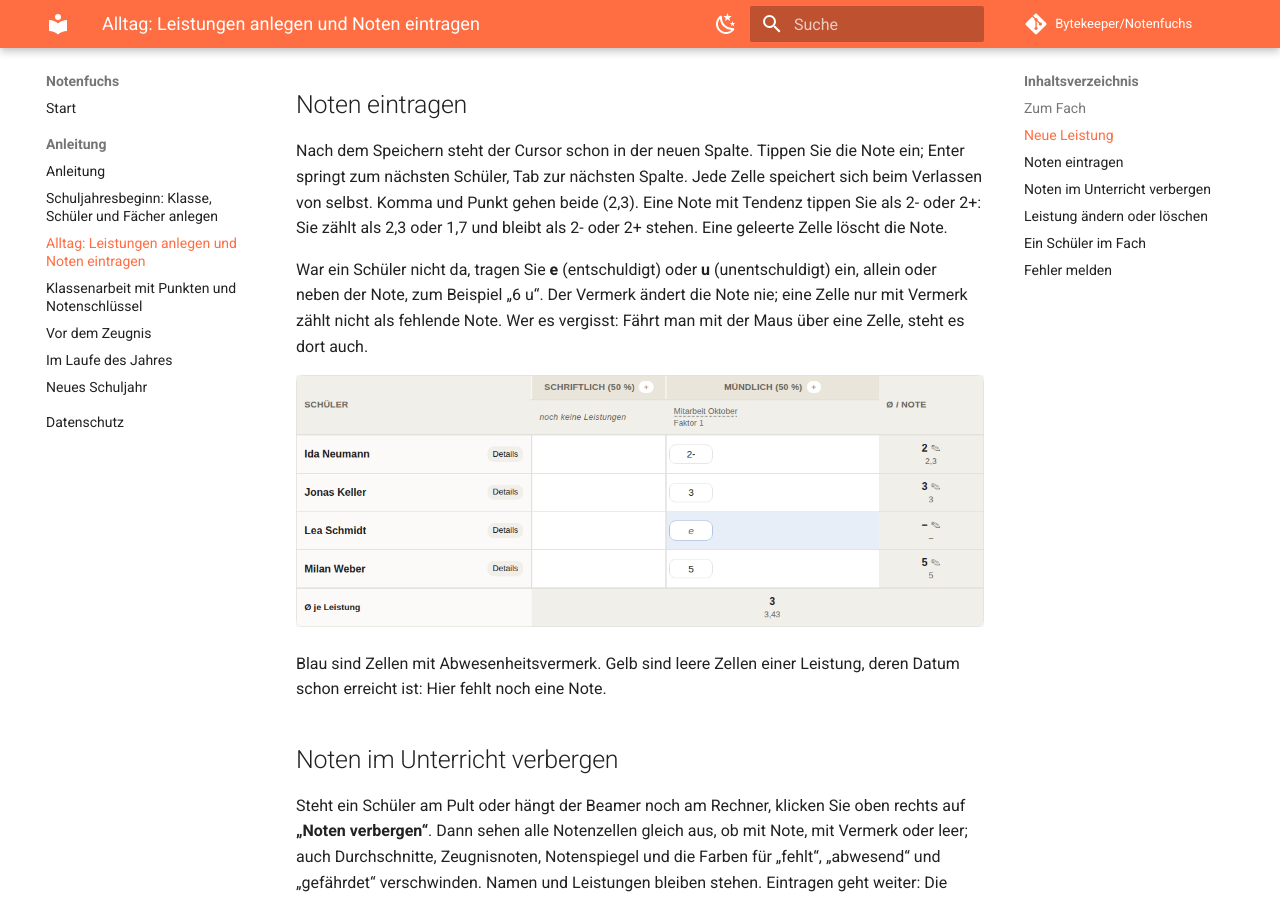
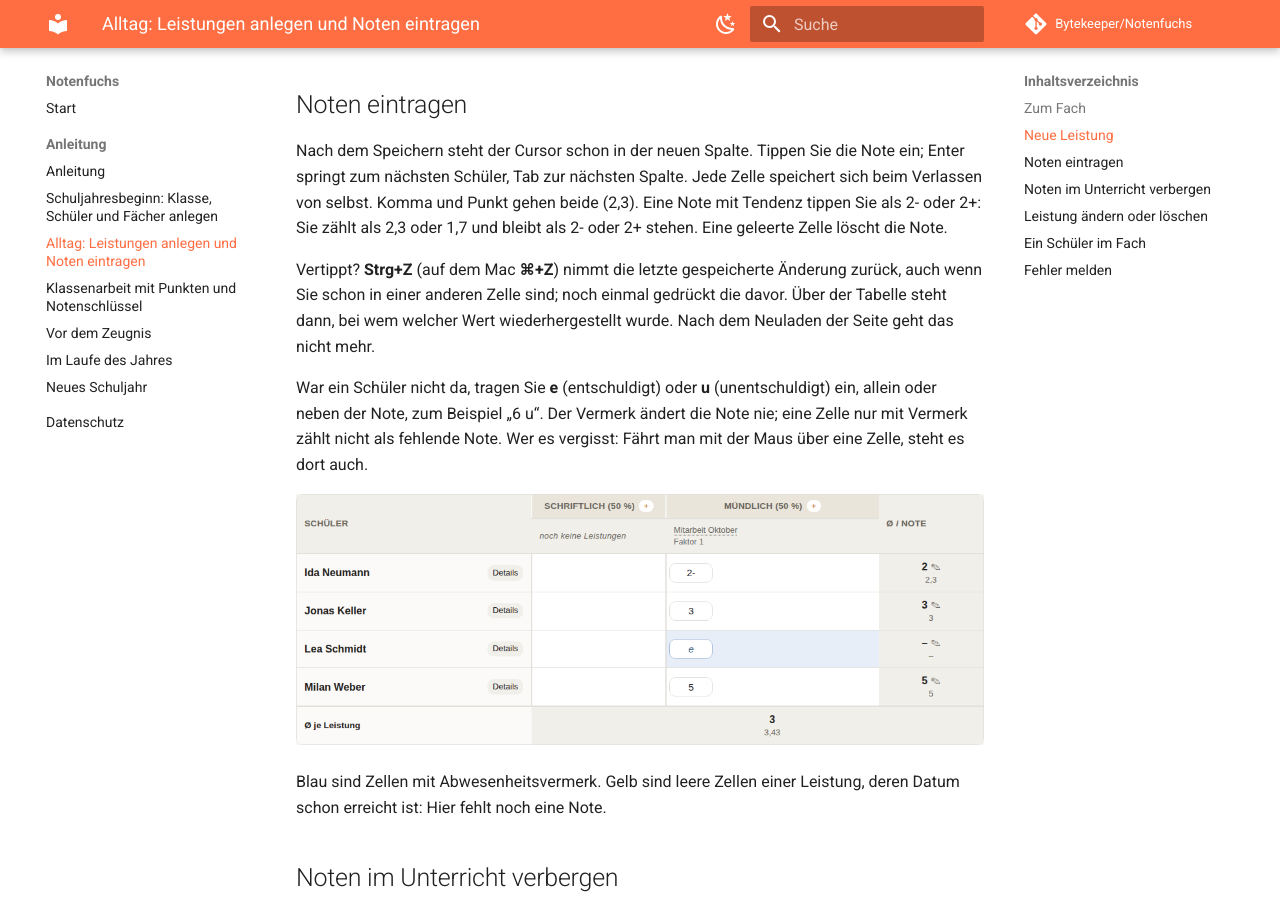
Before and after one commit to Bytekeeper/Notenfuchs, an MkDocs documentation site: the page built from docs/anleitung/02-alltag.md, in a window 1280 px wide and 900 px high, scrolled down 1468 px. Built offline with MkDocs 1.6.1 and Material for MkDocs 9.7.7, drawn with Linux system fonts in a browser that asks for light colours; comment, search, counter and statistics services are not loaded.

Commit message:
feat(grid): take back saved cell changes with Ctrl+Z
A cell saves as soon as it loses focus, so a grade typed over by mistake was gone. Ctrl+Z now saves the previous value again, step by step for this page's changes, and names the student above the grid because the cell may be out of view.

Co-Authored-By: Claude Opus 5.5 <noreply@anthropic.com>

```diff
--- a/docs/anleitung/02-alltag.md
+++ b/docs/anleitung/02-alltag.md
@@ -24,6 +24,10 @@ Enter springt zum nächsten Schüler, Tab zur nächsten Spalte. Jede Zelle speic
 beim Verlassen von selbst. Komma und Punkt gehen beide (2,3). Eine Note mit Tendenz tippen
 Sie als 2- oder 2+: Sie zählt als 2,3 oder 1,7 und bleibt als 2- oder 2+ stehen. Eine
 geleerte Zelle löscht die Note.
+
+Vertippt? **Strg+Z** (auf dem Mac **⌘+Z**) nimmt die letzte gespeicherte Änderung zurück, auch
+wenn Sie schon in einer anderen Zelle sind; noch einmal gedrückt die davor. Über der Tabelle steht dann,
+bei wem welcher Wert wiederhergestellt wurde. Nach dem Neuladen der Seite geht das nicht mehr.
 
 War ein Schüler nicht da, tragen Sie **e** (entschuldigt) oder **u** (unentschuldigt) ein,
 allein oder neben der Note, zum Beispiel „6 u“. Der Vermerk ändert die Note nie; eine
--- a/src/main/resources/META-INF/resources/static/css/notenfuchs.css
+++ b/src/main/resources/META-INF/resources/static/css/notenfuchs.css
@@ -753,3 +753,4 @@ html.privacy-on .privacy-toggle {
     html.privacy-on .private:not(.revealed):not(:focus-within) a.report-grade-edit { color: var(--color-text-muted) !important; }
     html.privacy-on .private:not(.revealed) { cursor: pointer; }
 }
+.undo-note { margin: 0 0 0.5rem; }
--- a/src/main/resources/templates/GridPage/behaviorGrid.html
+++ b/src/main/resources/templates/GridPage/behaviorGrid.html
@@ -77,7 +77,7 @@
     <p class="grid-legend">
         Tab / Shift+Tab: nächste/vorherige Zelle · Enter / Shift+Enter: Zelle darunter/darüber ·
         Pfeiltasten: Navigation · Komma oder Punkt als Dezimaltrennzeichen (z. B. 2,3) · 2- / 2+: Note mit Tendenz ·
-        Zelle leeren + verlassen löscht die Note. Gelb: Verhaltensnote fehlt noch. Ø ganz rechts: Durchschnitt des Schülers über alle
+        Zelle leeren + verlassen löscht die Note. Strg+Z: letzte gespeicherte Änderung zurücknehmen. Gelb: Verhaltensnote fehlt noch. Ø ganz rechts: Durchschnitt des Schülers über alle
         Fächer, gepunktet unterstrichen bei Nähe zu einer Rundungsgrenze (x,4–x,6). Ø je Fach unten: Durchschnitt
         des Fachs über alle Schüler.
     </p>
--- a/src/main/resources/templates/GridPage/grid.html
+++ b/src/main/resources/templates/GridPage/grid.html
@@ -125,7 +125,7 @@
         e / u: abwesend entschuldigt / unentschuldigt, allein oder neben der Note (z. B. „6 u“) – ändert die Note nicht ·
         Tab / Shift+Tab: nächste/vorherige Zelle · Enter / Shift+Enter: Zelle darunter/darüber ·
         Pfeiltasten: Navigation · Komma oder Punkt als Dezimaltrennzeichen (z. B. 2,3) ·{#if subject.gradeScale.tendencyStep} 2- / 2+: Note mit Tendenz ·{/if}
-        Zelle leeren + verlassen löscht die Note. „Details“: die Seite des Schülers mit allen Leistungen. ✎ an der Endnote: dort die Zeugnisnote von Hand festlegen (die berechnete steht dann durchgestrichen daneben). Punktebasierte Leistungen: Punktzahl eingeben,
+        Zelle leeren + verlassen löscht die Note. Strg+Z: letzte gespeicherte Änderung zurücknehmen. „Details“: die Seite des Schülers mit allen Leistungen. ✎ an der Endnote: dort die Zeugnisnote von Hand festlegen (die berechnete steht dann durchgestrichen daneben). Punktebasierte Leistungen: Punktzahl eingeben,
         die Note wird automatisch nach dem Notenschlüssel berechnet und angezeigt (z. B. „65 → 1").
     </p>
 {/if}
--- a/src/main/resources/templates/GridPage/gridHalfYear.html
+++ b/src/main/resources/templates/GridPage/gridHalfYear.html
@@ -235,7 +235,7 @@
         e / u: abwesend entschuldigt / unentschuldigt, allein oder neben der Note (z. B. „6 u“) – ändert die Note nicht ·
         Tab / Shift+Tab: nächste/vorherige Zelle · Enter / Shift+Enter: Zelle darunter/darüber ·
         Pfeiltasten: Navigation · Komma oder Punkt als Dezimaltrennzeichen (z. B. 2,3) ·{#if subject.gradeScale.tendencyStep} 2- / 2+: Note mit Tendenz ·{/if}
-        Zelle leeren + verlassen löscht die Note. „Details“: die Seite des Schülers mit allen Leistungen. ✎ an der Endnote: dort die Zeugnisnote von Hand festlegen (die berechnete steht dann durchgestrichen daneben). Punktebasierte Leistungen: Punktzahl eingeben,
+        Zelle leeren + verlassen löscht die Note. Strg+Z: letzte gespeicherte Änderung zurücknehmen. „Details“: die Seite des Schülers mit allen Leistungen. ✎ an der Endnote: dort die Zeugnisnote von Hand festlegen (die berechnete steht dann durchgestrichen daneben). Punktebasierte Leistungen: Punktzahl eingeben,
         die Note wird automatisch nach dem Notenschlüssel berechnet und angezeigt (z. B. „65 → 1").
         1. HJ / 2. HJ: Durchschnitt nur aus den Leistungen des jeweiligen Halbjahres · Jahr: wie gewohnt über alle Leistungen.
     </p>
```
Also changed, not shown: CLAUDE.md (+1 -0 lines), README.md (+2 -1 lines), docs/ui-concept.md (+3 -1 lines), src/main/resources/META-INF/resources/static/js/notenfuchs.js (+46 -2 lines), docs/anleitung/bilder/punkte-notenschluessel.png, docs/anleitung/bilder/zeugnis-halbjahre.png, docs/anleitung/bilder/zeugnis-verhaltensnoten.png, screenshots/grade-grid.png, 1 other file.
